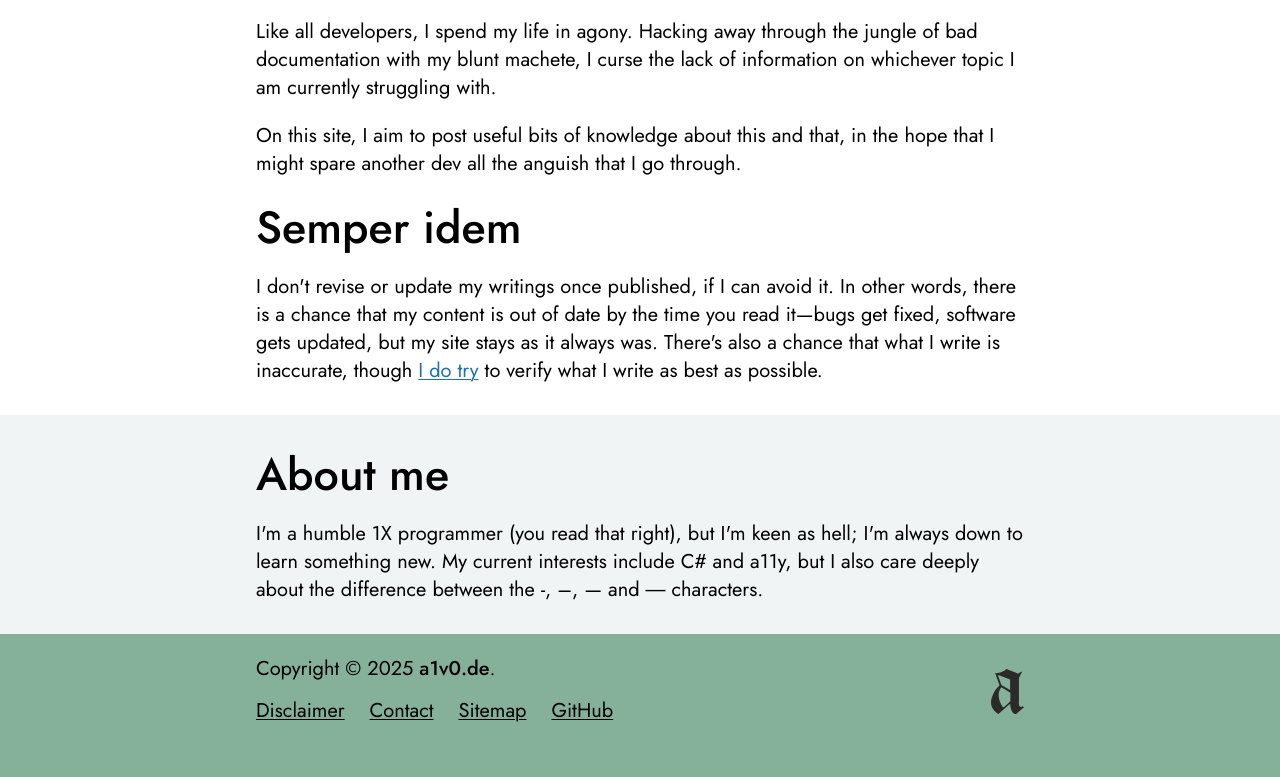
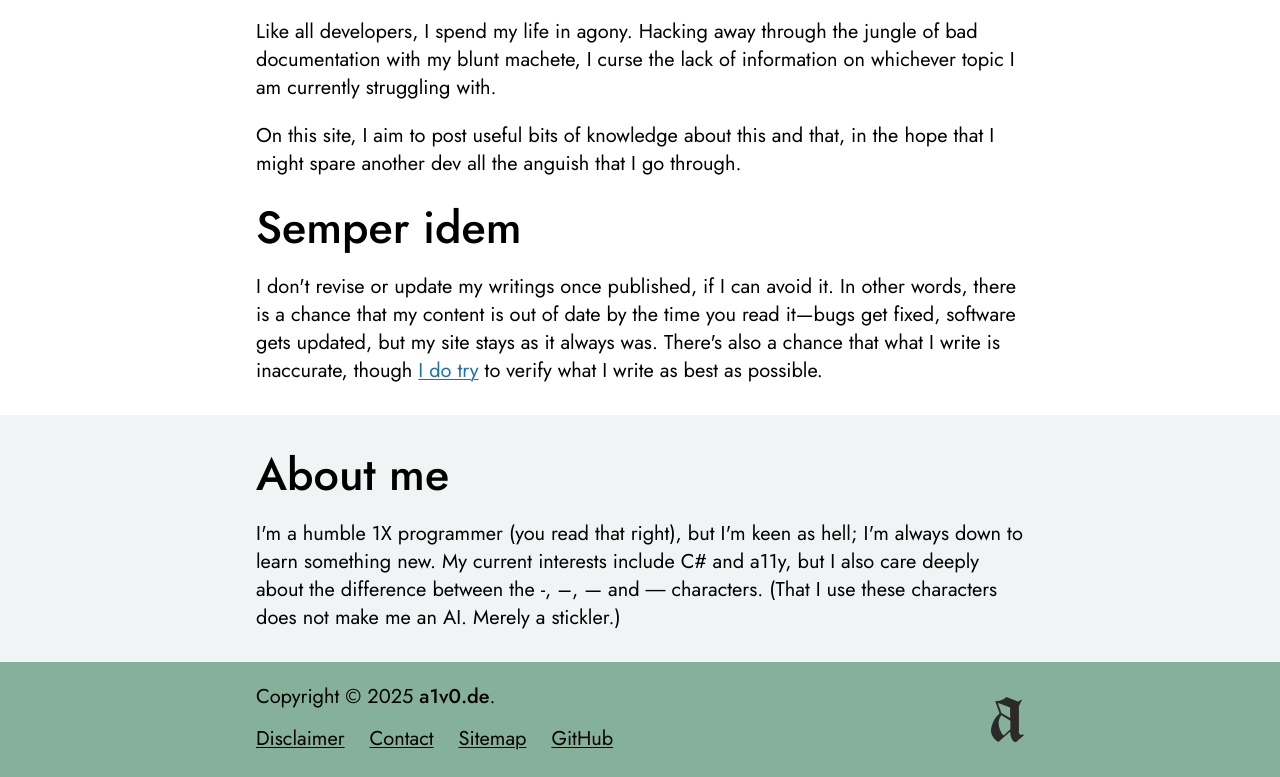
Before and after one commit to a1v0/a1v0.de, a Next.js app: page / in a window 1280 px wide. Shown: the part 492-1269 px from the top of the page. Before the commit the page ends 1241 px from the top, so only its background shows below. Built offline with nearby package versions, Linux system fonts and the light colour scheme.

Commit message:
Add comment about AI to homepage

```diff
--- a/app/page.tsx
+++ b/app/page.tsx
@@ -2,18 +2,18 @@ import Link from "next/link";
 
 export default function Home() {
 	return (
-		<main className="flex grow flex-col bg-background-white">
+		<main className="bg-background-white flex grow flex-col">
 			<div className="bg-accent-colour dark:bg-dark-mode-background-grey dark:text-dark-mode-accent-colour">
 				<header className="clear-gutters py-16">
 					<h1 className="m-auto p-0">
 						<span className="block">a1v0.de</span>
-						<span className="block lowercase text-softer-black dark:text-dark-mode-brand-colour">
+						<span className="text-softer-black dark:text-dark-mode-brand-colour block lowercase">
 							The wittering of yet another guy on the internet.
 						</span>
 					</h1>
 				</header>
 			</div>
-			<div className="grow dark:bg-dark-mode-background-dark-grey dark:text-dark-mode-text-light">
+			<div className="dark:bg-dark-mode-background-dark-grey dark:text-dark-mode-text-light grow">
 				<article className="clear-gutters text-content">
 					<h2>What to expect</h2>
 					<p>
@@ -40,7 +40,7 @@ export default function Home() {
 					</p>
 				</article>
 			</div>
-			<div className="grow bg-background-grey dark:bg-dark-mode-background-grey dark:text-dark-mode-text-light">
+			<div className="bg-background-grey dark:bg-dark-mode-background-grey dark:text-dark-mode-text-light grow">
 				<article className="clear-gutters text-content">
 					<h2>About me</h2>
 					<p>
@@ -48,7 +48,8 @@ export default function Home() {
 						but I&apos;m keen as hell; I&apos;m always down to learn
 						something new. My current interests include C# and a11y,
 						but I also care deeply about the difference between the
-						-, &ndash;, &mdash; and &#8213; characters.
+						-, &ndash;, &mdash; and &#8213; characters. (That I use
+						these characters does not make me an AI. Merely a stickler.)
 					</p>
 				</article>
 			</div>
```
